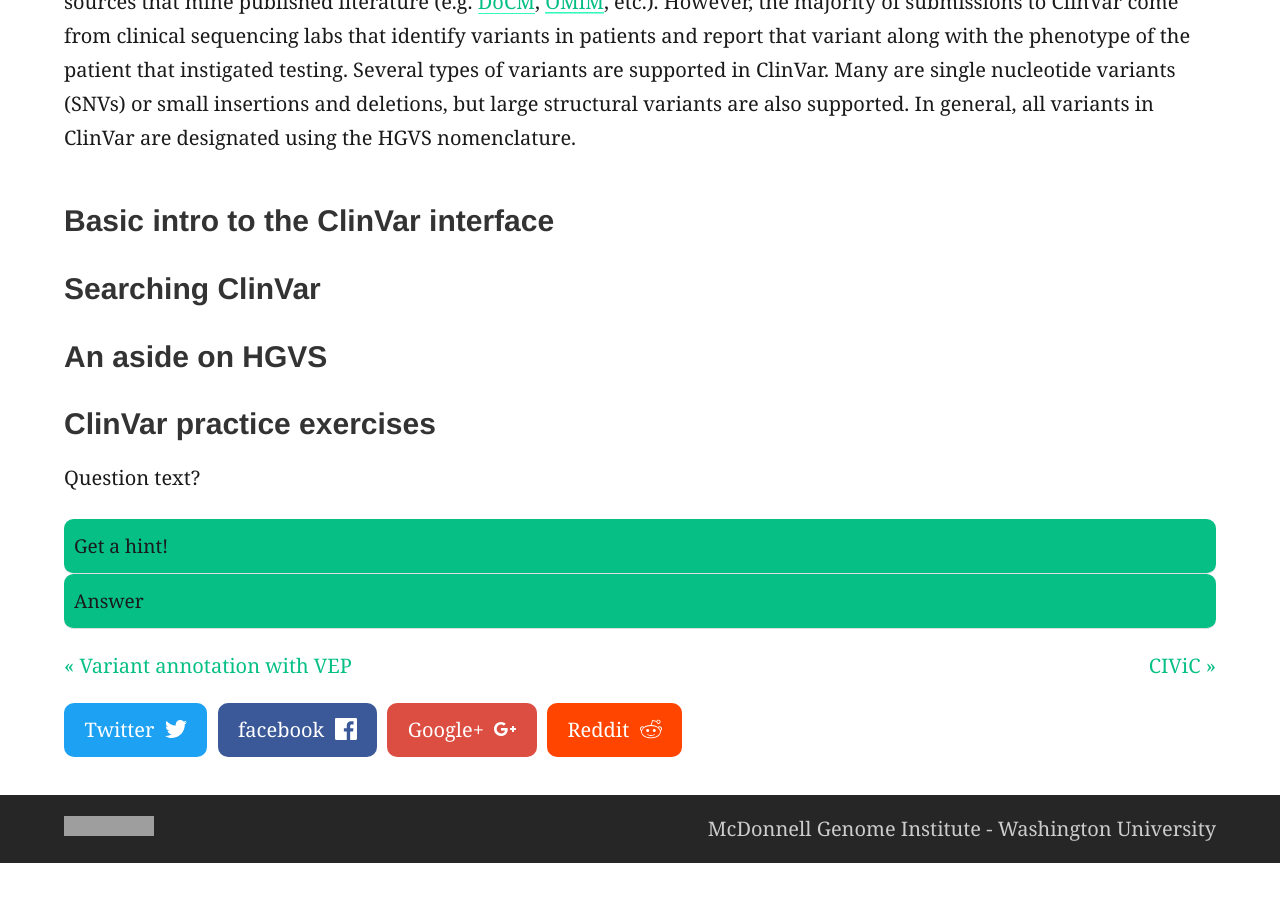
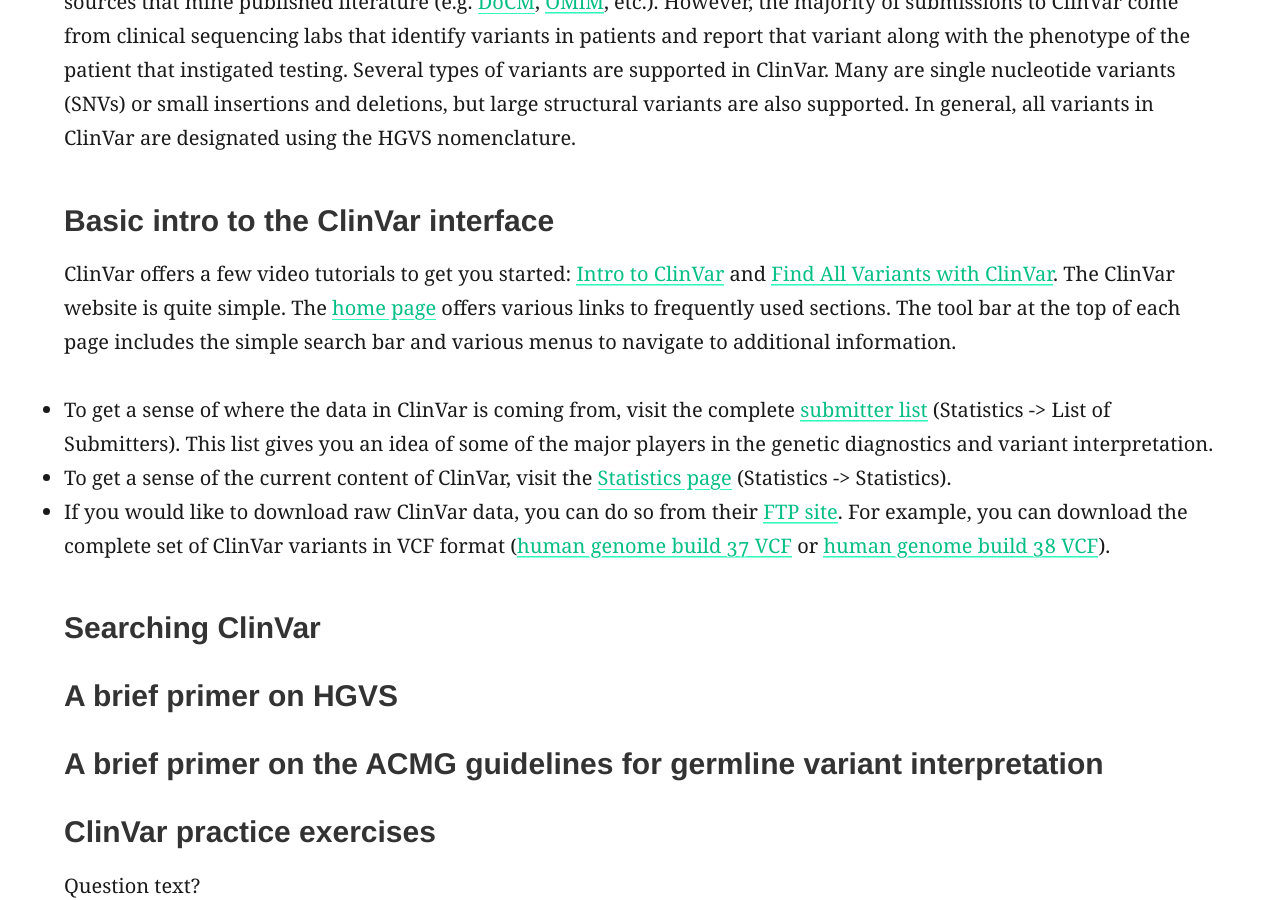
Before and after one commit to griffithlab/genviz.org, a Jekyll site: the page built from _posts/0005-03-01-clinvar.md, in a window 1280 px wide and 900 px high, scrolled down 816 px. Built offline with Jekyll 4.4.1, drawn with Linux system fonts in a browser that asks for light colours; nearby versions of some CDN libraries; before the commit the page ends 1679 px from its top, so only the background shows below that; grey boxes are pictures that could not be loaded.

Commit message:
first major addition to clinvar section

```diff
--- a/_posts/0005-03-01-clinvar.md
+++ b/_posts/0005-03-01-clinvar.md
@@ -13,12 +13,19 @@ Brief introduction to ClinVar
 [ClinVar](https://www.ncbi.nlm.nih.gov/clinvar/) aggregates information about genomic variation and its relationship to human health. To date, thousands of variants and associated phenotypes have been deposited in ClinVar. The main use case for ClinVar is when you have one or more variants observed in a human sample and you would like to know if these variants have established clinical relevance. The resource is fairly heavily biased towards germline inherited variants that predispose an individual for disease. Many diseases and phenotypes have been reported. Some of the variant observations in ClinVar come from sources that mine published literature (e.g. [DoCM](http://docm.info), [OMiM](https://www.omim.org/), etc.). However, the majority of submissions to ClinVar come from clinical sequencing labs that identify variants in patients and report that variant along with the phenotype of the patient that instigated testing. Several types of variants are supported in ClinVar. Many are single nucleotide variants (SNVs) or small insertions and deletions, but large structural variants are also supported. In general, all variants in ClinVar are designated using the HGVS nomenclature.
 
 ### Basic intro to the ClinVar interface
+ClinVar offers a few video tutorials to get you started: [Intro to ClinVar](https://youtu.be/A8G3ej83ZgU) and [Find All Variants with ClinVar](https://youtu.be/H09-0pP48Us). The ClinVar website is quite simple. The [home page](https://www.ncbi.nlm.nih.gov/clinvar/) offers various links to frequently used sections. The tool bar at the top of each page includes the simple search bar and various menus to navigate to additional information.
 
+* To get a sense of where the data in ClinVar is coming from, visit the complete [submitter list](https://www.ncbi.nlm.nih.gov/clinvar/docs/submitter_list/) (Statistics -> List of Submitters). This list gives you an idea of some of the major players in the genetic diagnostics and variant interpretation.
+* To get a sense of the current content of ClinVar, visit the [Statistics page](https://www.ncbi.nlm.nih.gov/clinvar/submitters/) (Statistics -> Statistics).
+* If you would like to download raw ClinVar data, you can do so from their [FTP site](ftp://ftp.ncbi.nlm.nih.gov/pub/clinvar/). For example, you can download the complete set of ClinVar variants in VCF format ([human genome build 37 VCF](ftp://ftp.ncbi.nlm.nih.gov/pub/clinvar/vcf_GRCh37/) or [human genome build 38 VCF](ftp://ftp.ncbi.nlm.nih.gov/pub/clinvar/vcf_GRCh38/)).
 
 ### Searching ClinVar
 
 
-### An aside on HGVS
+### A brief primer on HGVS
+
+
+### A brief primer on the ACMG guidelines for germline variant interpretation
 
 
 ### ClinVar practice exercises
```
